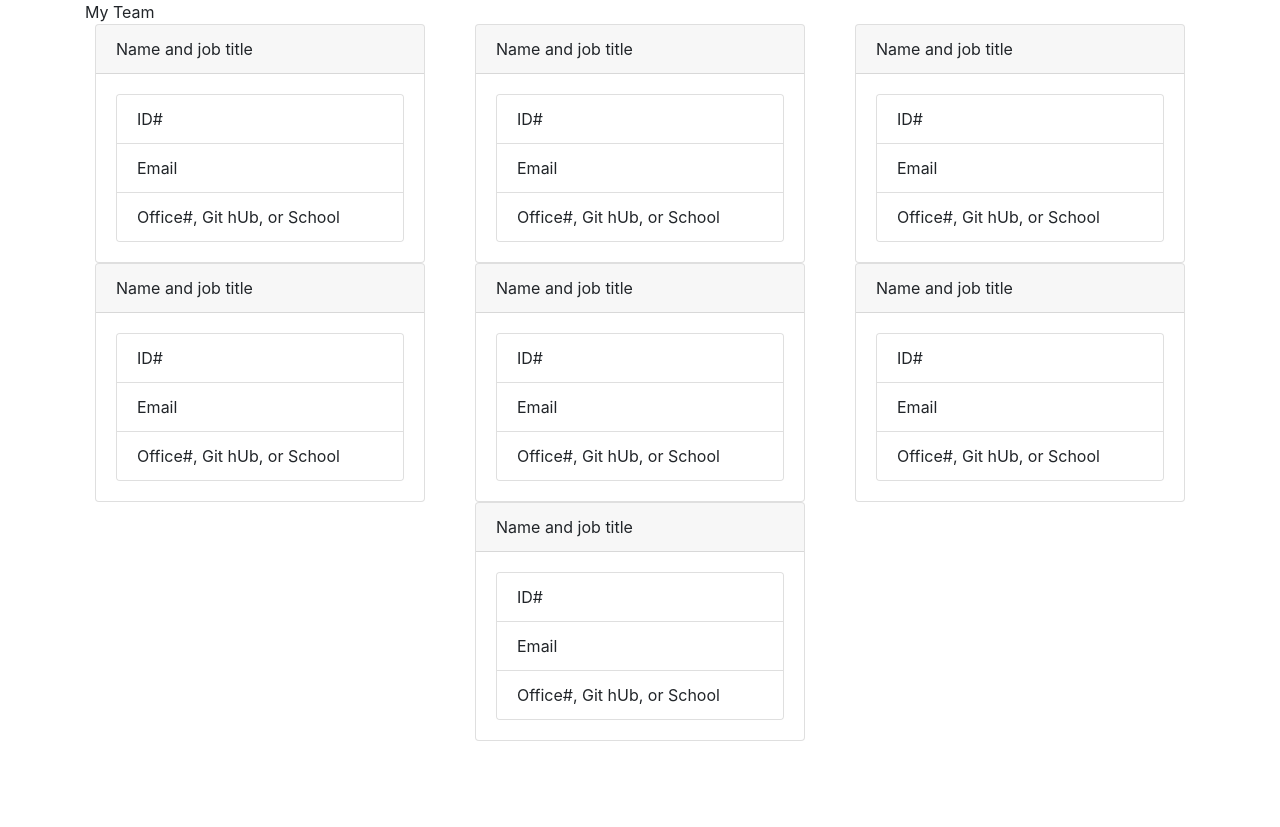
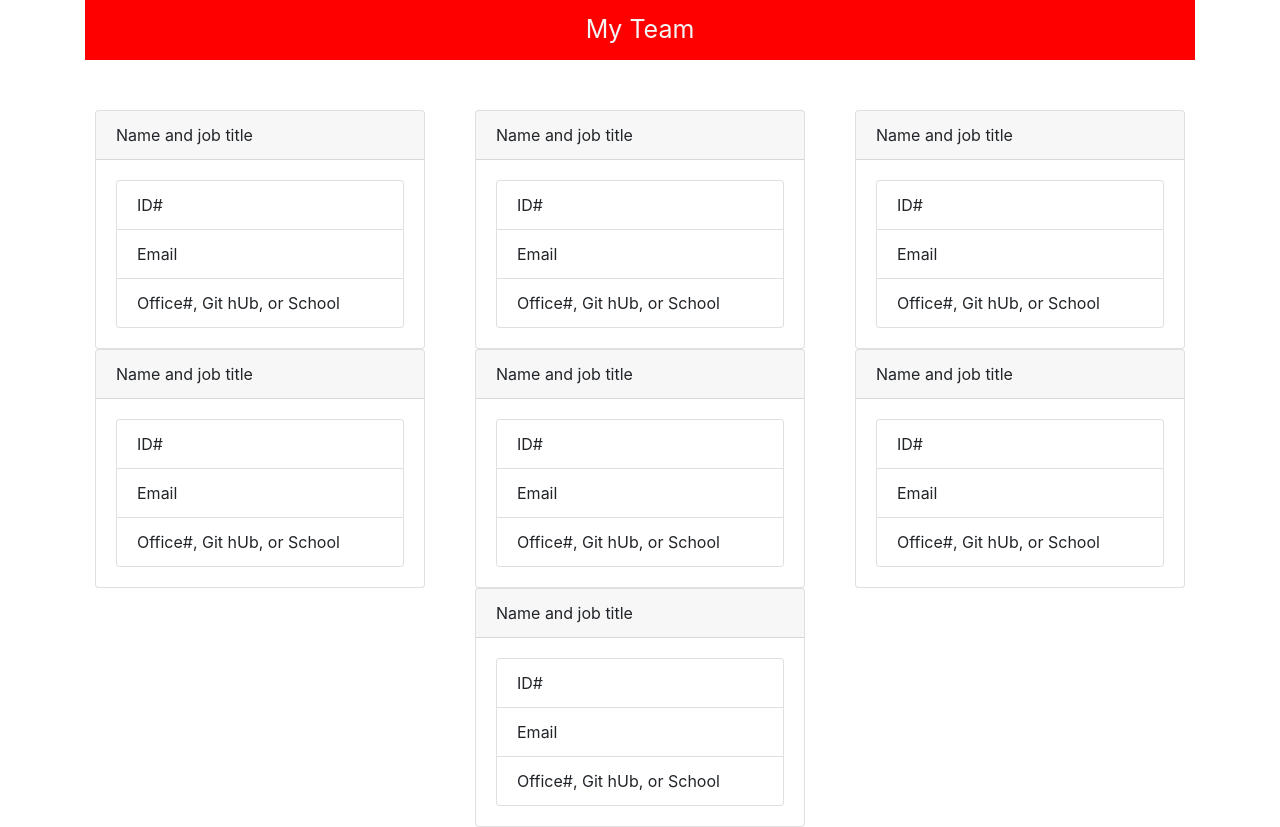
Before and after one commit to Vaughnsmcp/Unit10HW_OOP, a website: page templates/index.html in a window 1280 px wide. Before the commit the page ends 800 px from the top, so only its background shows below. Drawn offline with nearby package versions, Linux system fonts and the light colour scheme.

Commit message:
added css

```diff
--- a/templates/index.html
+++ b/templates/index.html
@@ -8,12 +8,37 @@
     <meta name="viewport" content="width=device-width, initial-scale=1.0">
     <meta http-equiv="X-UA-Compatible" content="ie=edge">
     <title>Document</title>
+    <style>
+        header {
+            background-color: red;
+            color: whitesmoke;
+            height: 60px;
+            font-size: 25px;
+            margin-bottom: 50px;
+
+        }
+    </style>
 </head>
 
 <body>
     <div class="container">
-        <header>My Team</header>
+        <header class="d-flex justify-content-center align-items-center">My Team</header>
         <div class="row d-flex flex-wrap justify-content-around">
+            <div class="card">
+
+                <div class="card-header">
+                    Name and job title
+                </div>
+                <div class="card-body">
+                    <div class="card" style="width: 18rem;">
+                        <ul class="list-group list-group-flush">
+                            <li class="list-group-item">ID#</li>
+                            <li class="list-group-item">Email</li>
+                            <li class="list-group-item">Office#, Git hUb, or School</li>
+                        </ul>
+                    </div>
+                </div>
+            </div>
             <div class="card">
                 <div class="card-header">
                     Name and job title
@@ -55,7 +80,8 @@
                         </ul>
                     </div>
                 </div>
-            </div>         <div class="card">
+            </div>
+            <div class="card">
                 <div class="card-header">
                     Name and job title
                 </div>
@@ -68,7 +94,8 @@
                         </ul>
                     </div>
                 </div>
-            </div>         <div class="card">
+            </div>
+            <div class="card">
                 <div class="card-header">
                     Name and job title
                 </div>
@@ -81,20 +108,8 @@
                         </ul>
                     </div>
                 </div>
-            </div>         <div class="card">
-                <div class="card-header">
-                    Name and job title
-                </div>
-                <div class="card-body">
-                    <div class="card" style="width: 18rem;">
-                        <ul class="list-group list-group-flush">
-                            <li class="list-group-item">ID#</li>
-                            <li class="list-group-item">Email</li>
-                            <li class="list-group-item">Office#, Git hUb, or School</li>
-                        </ul>
-                    </div>
-                </div>
-            </div>         <div class="card">
+            </div>
+            <div class="card">
                 <div class="card-header">
                     Name and job title
                 </div>
```
Also changed, not shown: templates/generateHTML.js (+12 -3 lines), output/index.html.
